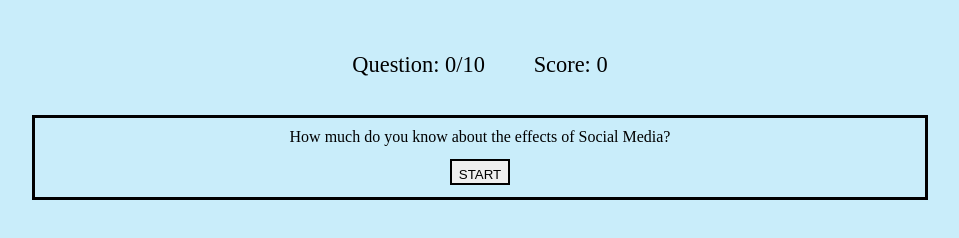
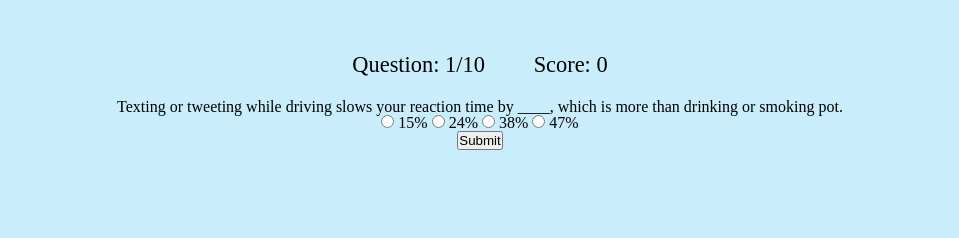
Before and after one commit to Jurkel/Quiz-App, a plain HTML site: page index.html in a window 1280 px wide. Both pictures are taken after a click on the element 640 px from the left and 157 px from the top of the page. Shown: the whole page, without its empty margins (160-1119 px from the left). Drawn offline with nearby package versions, Linux system fonts and the light colour scheme.

Commit message:
submit button is looping at the 3rd question

```diff
--- a/index.css
+++ b/index.css
@@ -35,7 +35,7 @@ body {
   max-width: 70%;
 }
 
-.startButton {
+.startButton .sumbitButton {
   height: 2em;
   text-transform: uppercase;
   color: rgb(0, 0, 0);
--- a/index.js
+++ b/index.js
@@ -123,7 +123,7 @@ function determineQuestion() {
     return createQuestionForm(currentQuestion);
   } else {
     $('.questions').hide();
-    $('.questionCount').text(10);
+   // $('.questionCount').text(10);
   }
 }
 
@@ -133,7 +133,7 @@ function beginQuiz() {
     $('.firstPhase').hide();
     console.log('beginQuiz is on');
     $('.questions').show();
-    $('.questions').prepend(createQuestionForm(currentQuestion));
+   $('.questions').prepend(createQuestionForm(currentQuestion));
     $('.questionCount').text(1);
   });
 }
@@ -141,30 +141,37 @@ function beginQuiz() {
 function createQuestionForm(itemIndex) {
   //generates questions and answers to Quiz
   let questionForm =  $(`
-  <form>
-    <fieldset>
+  <form class="questionForm">
+    <fieldset class="fieldset">
       <legend class="questionText">${STORE[itemIndex].question}</legend>
     </fieldset>
-    `)
+    `);
 
+$('.questions').append(questionForm);
   // let fieldSelect = $('questionForm').find('fieldset');
   // console.log("field select >>> " + fieldSelect);
+ // $('.response').hide();
+ const answerDiv = document.createElement('div');
+ answerDiv.setAttribute('class', 'answers');
 
-  let submitButton = $(`<br><button class="sumbitButton" type="button">Submit</button>`);
-  $('.questions').prepend(submitButton);
+ $('.fieldset').append(answerDiv);
 
   for (let i=0; i<STORE[itemIndex].answers.length; i++) {
     let questionChoice = $(`
     <label class="answerText" for="${STORE[itemIndex].answers[i].indexOf()}">
-      <input type="radio" name="choices" value="${STORE[itemIndex].answers[i]}" id="${STORE[itemIndex].answers[i].indexOf()}" required>
+      <input type="radio" name="choices" value="${STORE[itemIndex].answers[i]}"
+        id="${STORE[itemIndex].answers[i].indexOf()}" required>
       <span>${STORE[itemIndex].answers[i]}</span>
     </label>`);
-    $('.questions').prepend(questionChoice);
+    $('.answers').append(questionChoice);
   }
 
+  let submitButton = $(`<br><button class="submitButton" type="button">Submit</button></form>`);
+  $(answerDiv).append(submitButton);
+
   console.log('createQuestionForm is on');
-
-  return questionForm;
+   submitAnswer();
+ // return questionForm;
 }
 
 function correctAnswer() {
@@ -187,34 +194,47 @@ function wrongAnswer() {
 
 function submitAnswer() {
   //initiates submit button after an answer is chosen
-  $('.mainContainer').on('click', '.sumbitButton', function(event) {
+
+  $('.mainContainer').on('click', '.submitButton', function(event) {
     // event.preventDefault();
+
     console.log('submitAnswer is on');
     $('.questions').hide();
     $('.firstPhase').hide();
     $('.response').show();
 
     let currentSelection = $('input:checked').val();
+    //console.log('currentSelection >>> ' + currentSelection);
     let correct = STORE[currentQuestion].correct;
+    //console.log('Correct >>> ' + correct);
 
     if (currentSelection === correct) {
       correctAnswer();
     } else {
       wrongAnswer();
     }
+
+    $('.questionForm').remove();
+  });
+
+  generateNextQuestion();
+}
+
+function generateNextQuestion() {
+  //generates next set of questions in quiz sequence
+  $('.mainContainer').on('click', '.nextButton', function(event) {
+    $('.firstPhase').hide();
+    $('.response').hide();
+    console.log('generateNextQuestion is on');
+
+    updateQuestion();
+
+    $('.questions').show();
+    determineQuestion();
+
+    // createQuestionForm(currentQuestion);
   });
 }
-
-// function generateNextQuestion() {
-//   //generates next set of questions in quiz sequence
-//   $('.mainContainer').on('click', '.nextButton', function(event) {
-//     $('.firstPhase').hide();
-
-//     console.log('generateNextQuestion is on');
-
-//     updateQuestion();
-//   });
-// }
 
 // function restartQuiz() {
 //   //starts the entire quiz sequence over
@@ -229,8 +249,8 @@ function submitAnswer() {
 function handleQuiz() {
   beginQuiz();
   createQuestionForm();
-  submitAnswer();
-  generateNextQuestion()
+  // submitAnswer();
+  // generateNextQuestion()
   restartQuiz();
 }
 
```
